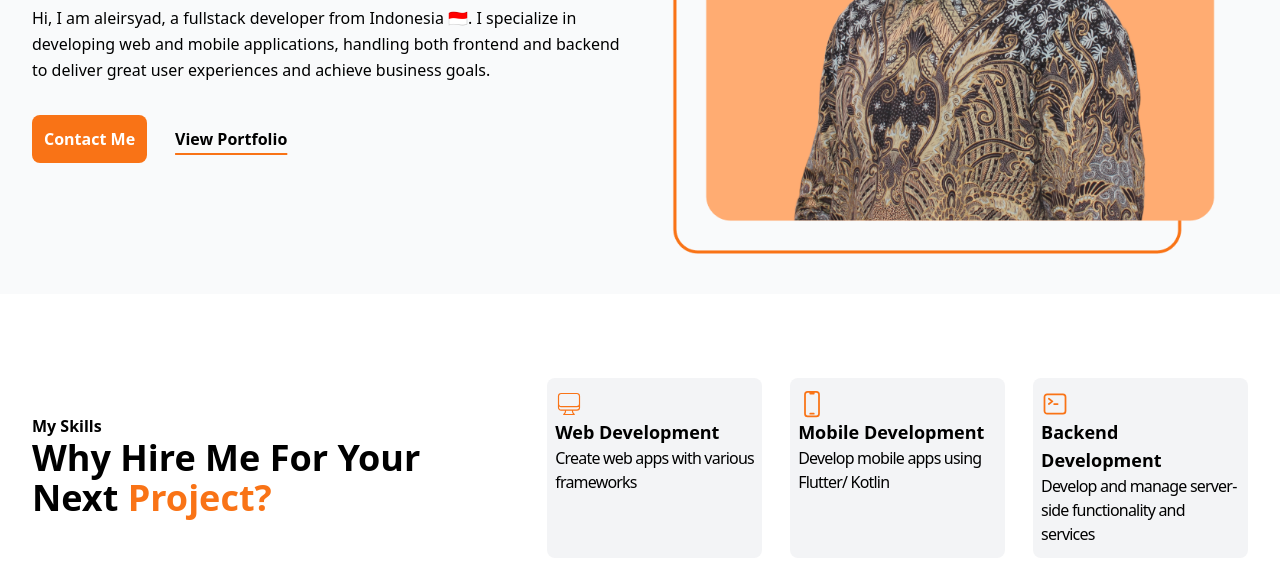
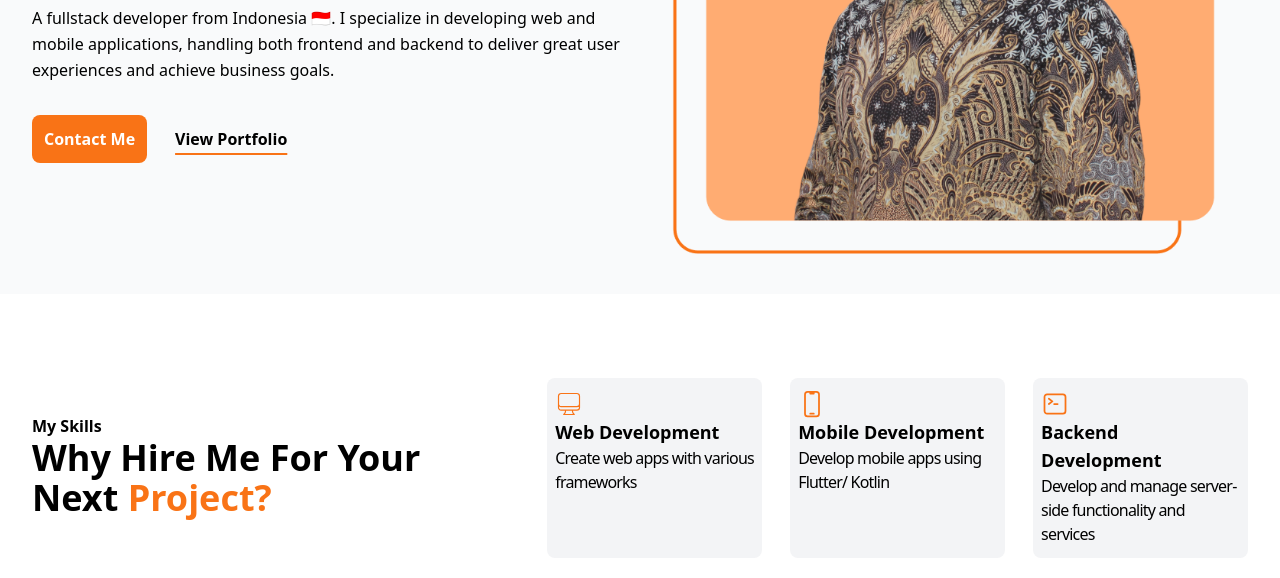
Before and after one commit to aleirsyad/my-portfolio, a website: page index.html in a window 1280 px wide. Shown: the part 358-936 px from the top of the page. Drawn offline with nearby package versions, Linux system fonts and the light colour scheme.

Commit message:
refactor: update introduction text in portfolio

```diff
--- a/index.html
+++ b/index.html
@@ -158,7 +158,7 @@
               Who am I? 👨‍💻
             </p>
             <p class="mb-8 font-medium leading-relaxed dark:text-white">
-              Hi, I am aleirsyad, a fullstack developer from Indonesia 🇮🇩. I
+              A fullstack developer from Indonesia 🇮🇩. I
               specialize in developing web and mobile applications, handling
               both frontend and backend to deliver great user experiences and
               achieve business goals.
```
